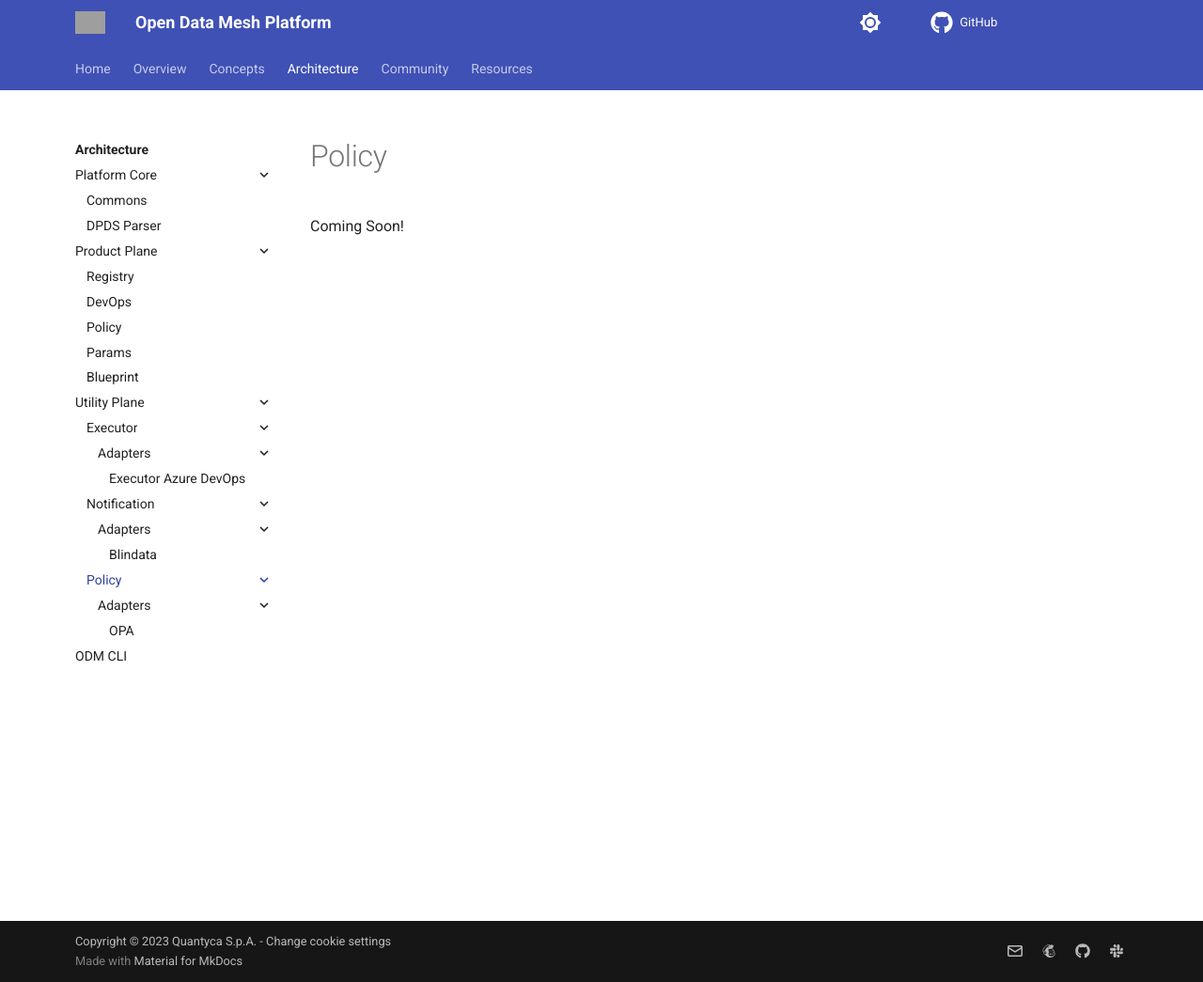
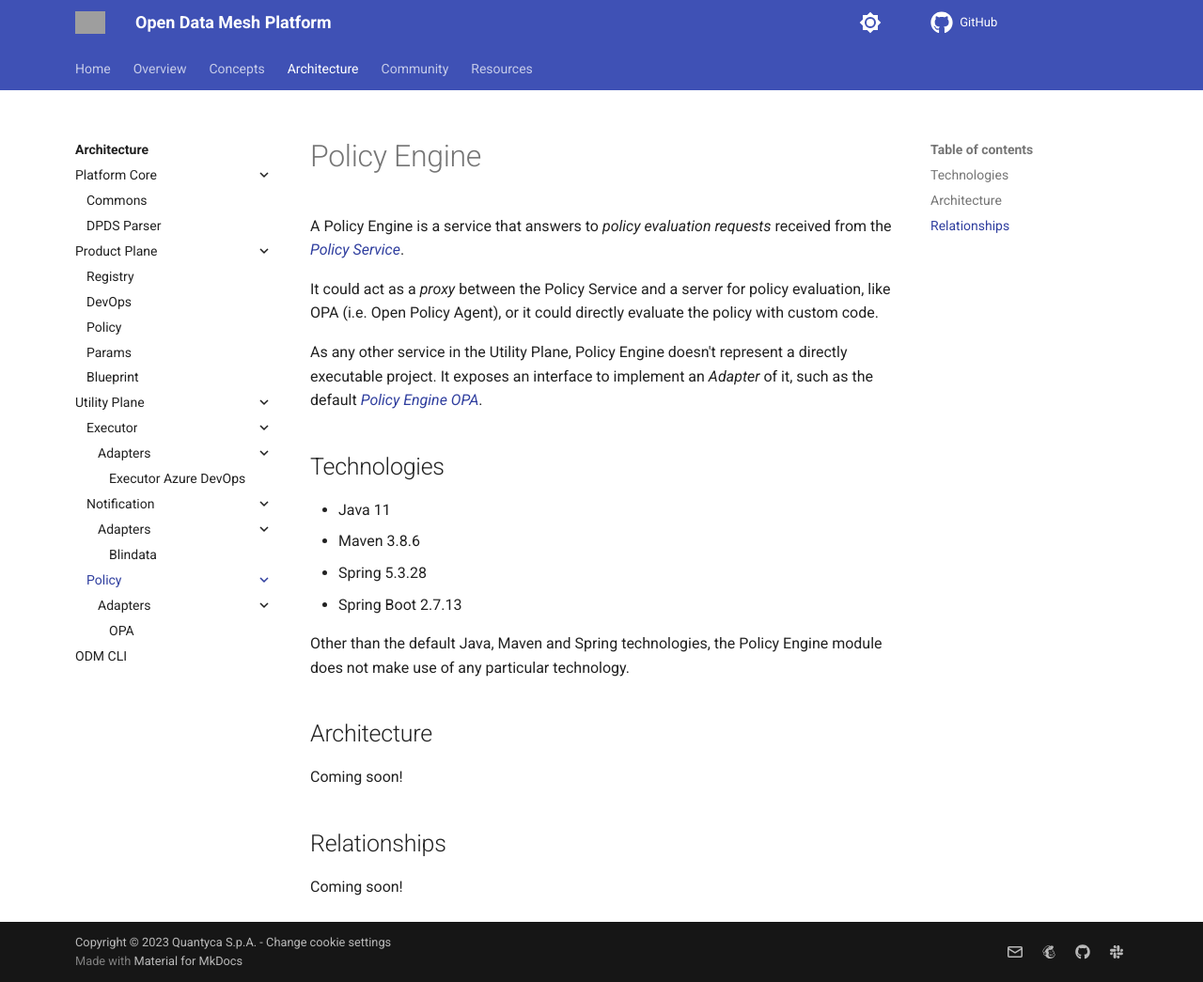
Before and after one commit to opendatamesh-initiative/odm-site-platform, an MkDocs documentation site: the page built from docs/architecture/utility-plane/policy/index.md, in a window 1280 px wide and 1045 px high. Shown: the whole window at 94% size. Built offline with MkDocs 1.6.1 and Material for MkDocs 9.7.7, drawn with Linux system fonts in a browser that asks for light colours; comment, search, counter and statistics services are not loaded; grey boxes are pictures that could not be loaded.

Commit message:
minor edits

```diff
--- a/docs/architecture/utility-plane/policy/index.md
+++ b/docs/architecture/utility-plane/policy/index.md
@@ -1,3 +1,25 @@
-# Policy
+# Policy Engine
 
-Coming Soon!
+A Policy Engine is a service that answers to _policy evaluation requests_
+received from the [_Policy Service_](../../product-plane/policy.md).
+
+It could act as a _proxy_ between the Policy Service and a server for policy evaluation,
+like OPA (i.e. Open Policy Agent), or it could directly evaluate the policy with custom code.
+
+As any other service in the Utility Plane, Policy Engine doesn't represent a directly executable project.
+It exposes an interface to implement an _Adapter_ of it, such as the default [_Policy Engine OPA_](adapters/opa.md).
+
+## Technologies
+* Java 11
+* Maven 3.8.6
+* Spring 5.3.28
+* Spring Boot 2.7.13
+
+Other than the default Java, Maven and Spring technologies,
+the Policy Engine module does not make use of any particular technology.
+
+## Architecture
+Coming soon!
+
+## Relationships
+Coming soon!
```
Also changed, not shown: docs/architecture/utility-plane/policy/adapters/opa.md (+18 -2 lines).
